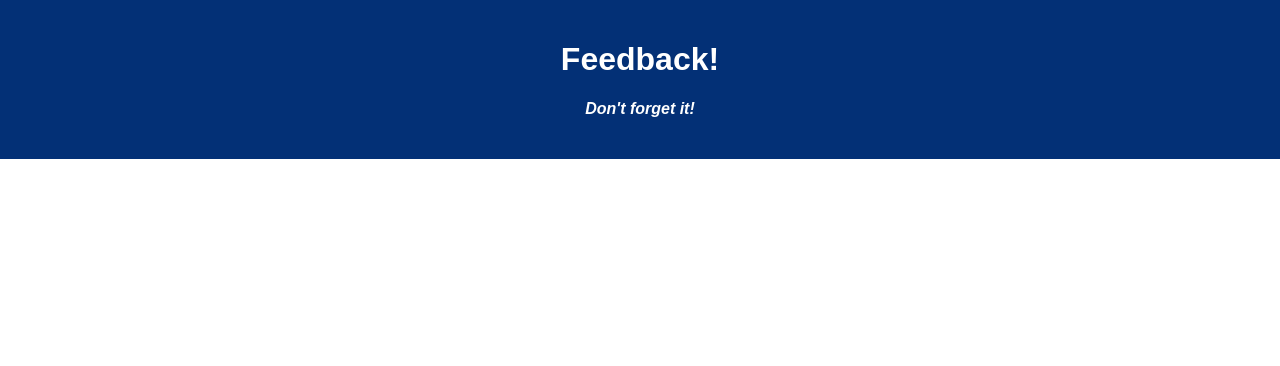
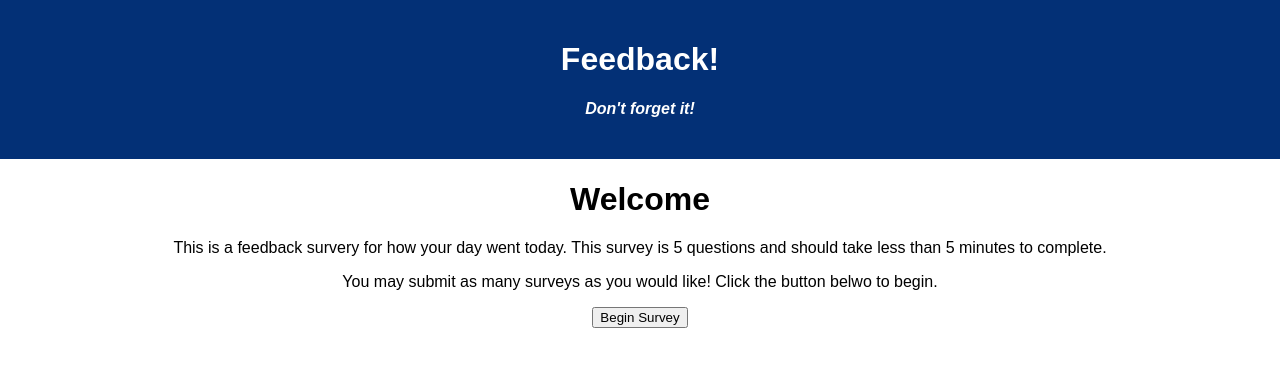
Before and after one commit to SemperFido95/redux-feedback-loop, a React (Create React App) app: page / in a window 1280 px wide. Shown: the top 366 px of the page. Built offline with nearby package versions, Linux system fonts and the light colour scheme.

Commit message:
installed MUI and created Header and Welcome components

```diff
--- a/package.json
+++ b/package.json
@@ -2,8 +2,12 @@
   "name": "react-reflection-board",
   "version": "0.1.0",
   "private": true,
-  "proxy": "http://localhost:5000",
+  "proxy": "http://localhost:5018",
   "dependencies": {
+    "@emotion/react": "^11.10.6",
+    "@emotion/styled": "^11.10.6",
+    "@mui/icons-material": "^5.11.16",
+    "@mui/material": "^5.12.1",
     "axios": "^0.21.1",
     "express": "^4.17.1",
     "pg": "^8.2.1",
--- a/src/components/App/App.jsx
+++ b/src/components/App/App.jsx
@@ -1,15 +1,15 @@
 import React from 'react';
 import axios from 'axios';
 import './App.css';
+import Header from '../Header';
+import Welcome from '../Welcome/Welcome';
 
 function App() {
 
   return (
     <div className='App'>
-      <header className='App-header'>
-        <h1 className='App-title'>Feedback!</h1>
-        <h4>Don't forget it!</h4>
-      </header>
+      <Header />
+      <Welcome />
     </div>
   );
 }
--- /dev/null
+++ b/src/components/Header.jsx
@@ -0,0 +1,14 @@
+
+function Header() {
+
+    return (
+        <>
+            <header className='App-header'>
+                <h1 className='App-title'>Feedback!</h1>
+                <h4>Don't forget it!</h4>
+            </header>
+        </>
+    )
+}
+
+export default Header;
--- /dev/null
+++ b/src/components/Welcome/Welcome.jsx
@@ -0,0 +1,14 @@
+
+function Welcome() {
+
+    return (
+        <>
+            <h1>Welcome</h1>
+            <p>This is a feedback survery for how your day went today. This survey is 5 questions and should take less than 5 minutes to complete.</p>
+            <p>You may submit as many surveys as you would like! Click the button belwo to begin.</p>
+            <button>Begin Survey</button>
+        </>
+    )
+}
+
+export default Welcome;
```
Also changed, not shown: 2 other files (tests, documents, lock files or other folders).
